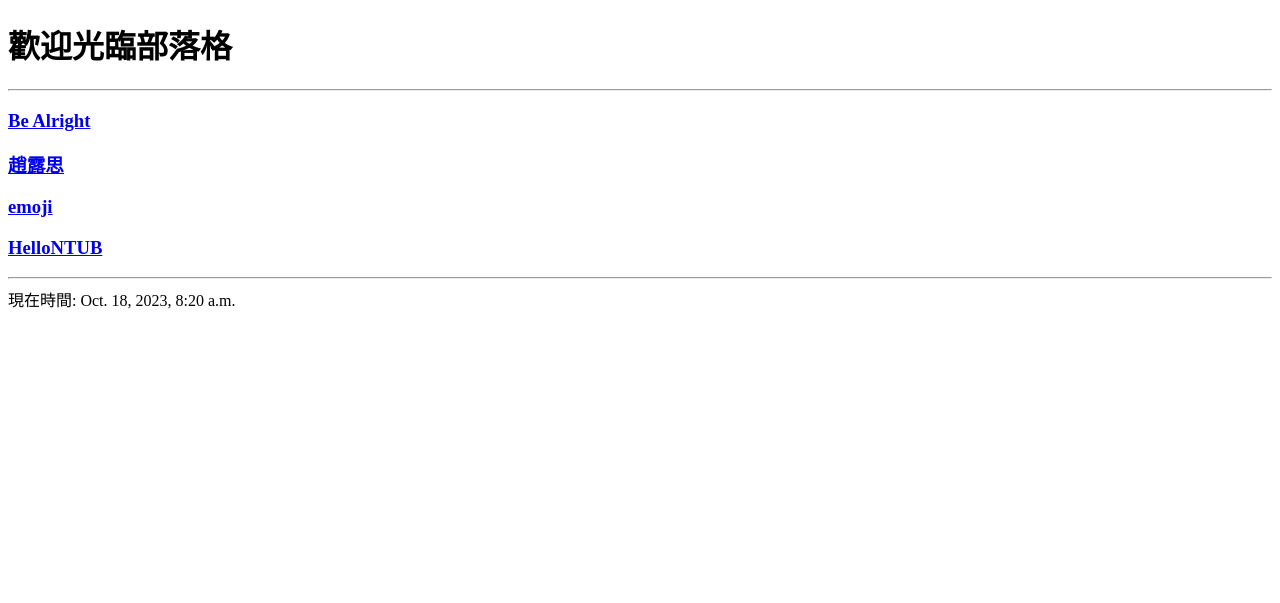
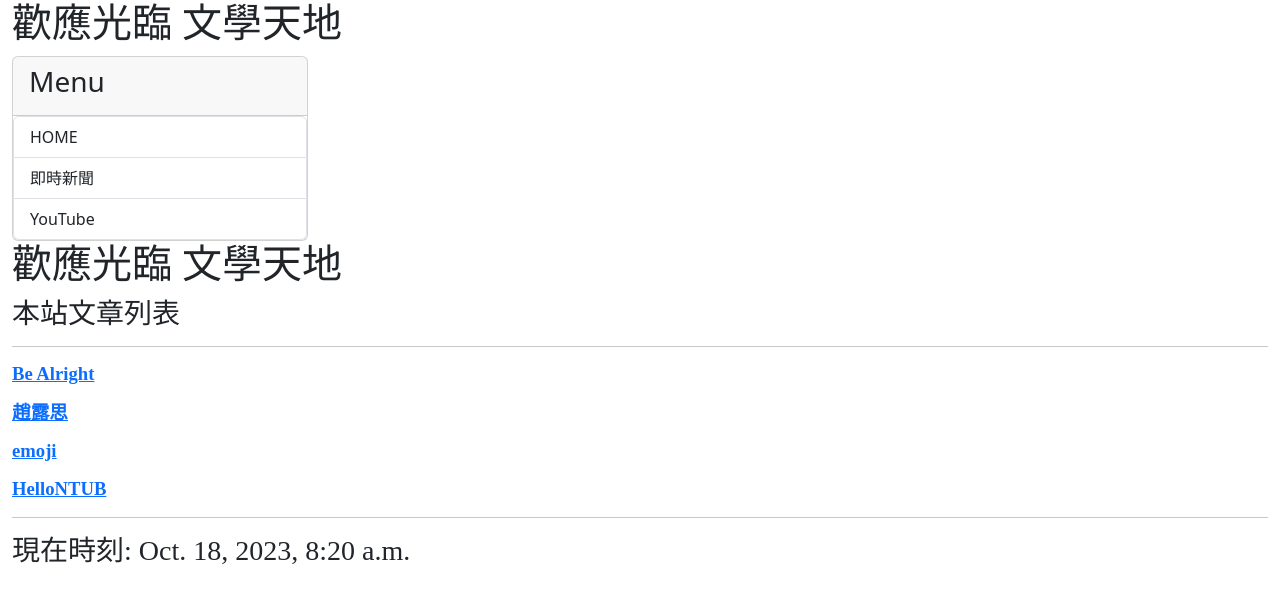
Before and after one commit to 11056027/mblog0927, a Django app: page / in a window 1280 px wide. Shown: the top 603 px of the page. Run offline with Django 4.2, Linux system fonts and the light colour scheme; data comes from the database, SQL or seed files in the repository.

Commit message:
1018版面設計

```diff
--- a/mysite/views.py
+++ b/mysite/views.py
@@ -2,6 +2,7 @@ from django.shortcuts import render
 from mysite.models import Post
 from django.http import HttpResponse
 from datetime import datetime
+from django.shortcuts import redirect
 # Create your views here.
 def homepage(request):
     posts = Post.objects.all()
@@ -9,9 +10,15 @@ def homepage(request):
     return render(request, 'index.html', locals())
 
 def showpost(request, slug):
-    post = Post.objects.get(slug=slug)
-        #select * from post where slug=%slug
-    return render(request, 'post.html', locals())
+    try:
+        post = Post.objects.get(slug=slug)
+        if post != None:
+            return render(request, 'post.html', locals())
+        else:
+            return redirect("/")
+    except:
+        return redirect("/")
+    #select * from post where slug=%slug
 
 '''
 def homepage(request):
--- /dev/null
+++ b/templates/base2.html
@@ -0,0 +1,51 @@
+<!DOCTYPE html>
+<!--[if lt IE 7]>      <html class="no-js lt-ie9 lt-ie8 lt-ie7"> <![endif]-->
+<!--[if IE 7]>         <html class="no-js lt-ie9 lt-ie8"> <![endif]-->
+<!--[if IE 8]>         <html class="no-js lt-ie9"> <![endif]-->
+<!--[if gt IE 8]>      <html class="no-js"> <!--<![endif]-->
+<html>
+    <head>
+        <meta charset="utf-8">
+        <meta http-equiv="X-UA-Compatible" content="IE=edge">
+        <title>
+            {% block  title%} {% endblock%}
+        </title>
+        <meta name="description" content="">
+        <meta name="viewport" content="width=device-width, initial-scale=1">
+        <link href="https://cdn.jsdelivr.net/npm/bootstrap@5.3.2/dist/css/bootstrap.min.css" rel="stylesheet" integrity="sha384-T3c6CoIi6uLrA9TneNEoa7RxnatzjcDSCmG1MXxSR1GAsXEV/Dwwykc2MPK8M2HN" crossorigin="anonymous">
+    </head>
+    <body>
+        <!--[if lt IE 7]>
+            <p class="browsehappy">You are using an <strong>outdated</strong> browser. Please <a href="#">upgrade your browser</a> to improve your experience.</p>
+        <![endif]-->
+        <div class="container-fluid">
+            {% include 'header.html' %}
+            <div class="row">
+                <div class="col-sm-3 col-md-3">
+                    <div class="card">
+                        <div class="card-header">
+                            <h3>Menu</h3>
+                        </div>
+                        <div class="clad-body">
+                            <div class="list-group">
+                                <a href="/" class="list-group-item">HOME</a>
+                                <a href='https://google.com/news' class='list-group-item'>即時新聞</a>
+                                <a href='https://youtube.com/' class='list-group-item'>YouTube</a>
+                        </div>
+                    </div>
+                </div>
+                <div class="col-sm-9 col-md-9">
+
+                </div>
+            </div>
+        </div>
+
+
+        {% include "header.html" %}
+        {% block headmessage %}{% endblock headmessage %}
+        <hr>
+        {% block content %} {% endblock content %} <hr>
+        {% include "footer.html" %}
+        <script src="https://cdn.jsdelivr.net/npm/bootstrap@5.3.2/dist/js/bootstrap.bundle.min.js" integrity="sha384-C6RzsynM9kWDrMNeT87bh95OGNyZPhcTNXj1NW7RuBCsyN/o0jlpcV8Qyq46cDfL" crossorigin="anonymous"></script>
+    </body>
+</html>
--- /dev/null
+++ b/templates/footer.html
@@ -0,0 +1,7 @@
+{% block footer %}
+    {% if now %}
+    <p style='font-family:微軟正黑體'>現在時刻: {{ now }}</p>
+    {% else %}
+    <p style='font-family:微軟正黑體'>本文內容取自網路，如有侵權請來信通知下架...</p>
+    {% endif %}
+{% endblock %}
--- /dev/null
+++ b/templates/header.html
@@ -0,0 +1 @@
+<h1 style='font-family:微軟正黑體;'>歡應光臨 文學天地</h1>
--- a/templates/index.html
+++ b/templates/index.html
@@ -1,30 +1,10 @@
-<!DOCTYPE html>
-<!--[if lt IE 7]>      <html class="no-js lt-ie9 lt-ie8 lt-ie7"> <![endif]-->
-<!--[if IE 7]>         <html class="no-js lt-ie9 lt-ie8"> <![endif]-->
-<!--[if IE 8]>         <html class="no-js lt-ie9"> <![endif]-->
-<!--[if gt IE 8]>      <html class="no-js"> <!--<![endif]-->
-<html>
-    <head>
-        <meta charset="utf-8">
-        <meta http-equiv="X-UA-Compatible" content="IE=edge">
-        <title>歡迎光臨</title>
-        <meta name="description" content="">
-        <meta name="viewport" content="width=device-width, initial-scale=1">
-        <link rel="stylesheet" href="">
-    </head>
-    <body>
-        <!--[if lt IE 7]>
-            <p class="browsehappy">You are using an <strong>outdated</strong> browser. Please <a href="#">upgrade your browser</a> to improve your experience.</p>
-        <![endif]-->
-        <h1>歡迎光臨部落格</h1>
-        <hr>
-        {% for post in posts %}
-        <p style="font-family:微軟正黑體;font-size:14pt;font-weight:bold;">
-            <a href = "/post/{{post.slug}}">{{post.title}}</a>
-        </p>
-        {% endfor %}
-        <hr>
-        現在時間: {{ now }}
-        <script src="" async defer></script>
-    </body>
-</html>
+{% extends "base2.html" %}
+{% block title %}歡迎光臨我的部落格{% endblock title %}
+{% block headmessage %} <h3 style="font-family:標楷體";>本站文章列表</a> {% endblock headmessage %}
+{% block content %}
+{% for post in posts %}
+<p style="font-family:微軟正黑體;font-size:14pt;font-weight:bold;">
+    <a href = "/post/{{post.slug}}">{{post.title}}</a>
+</p>
+{% endfor %}
+{% endblock content %}
```
Also changed, not shown: templates/base.html (added, +28 -0 lines), templates/post.html (+11 -31 lines).
